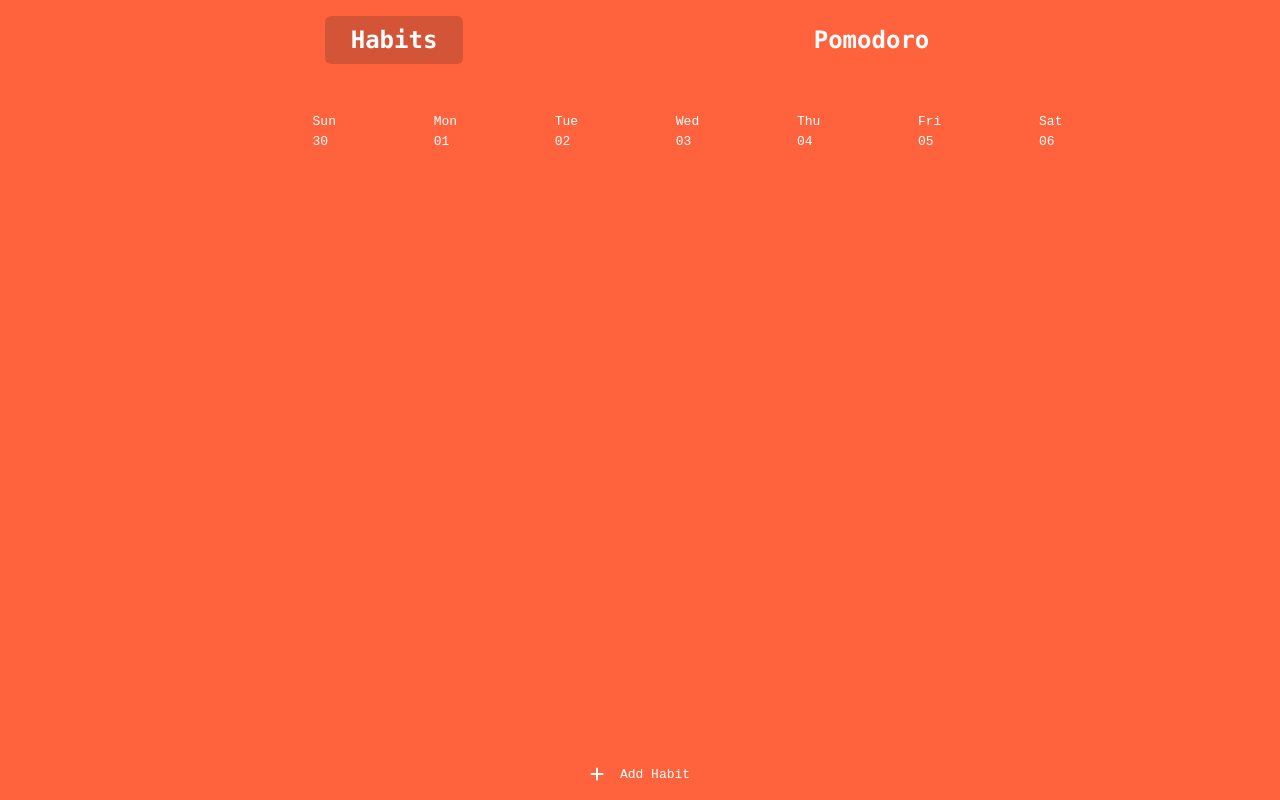
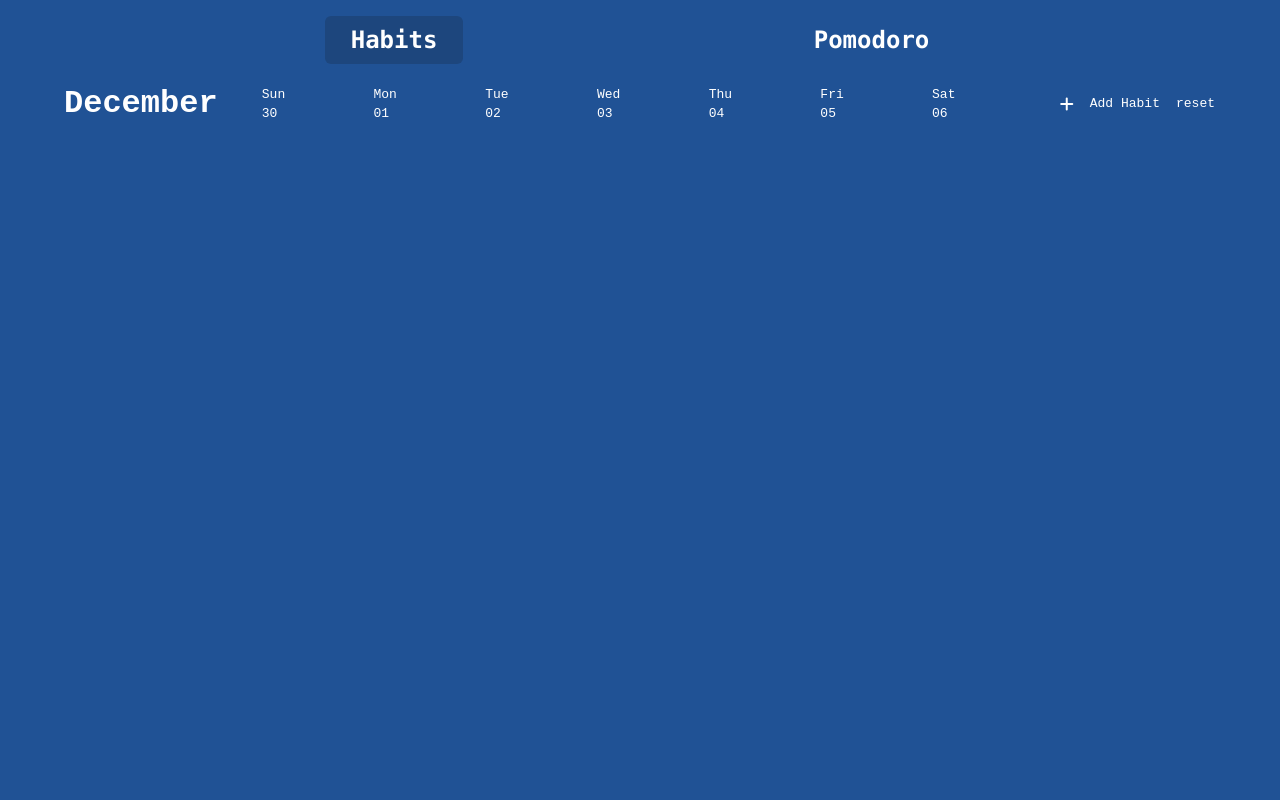
Before and after one commit to Miguel-Flandez/Pomodoro, a React (Vite) app: page / in a window 1280 px wide. Built offline with nearby package versions, Linux system fonts and the light colour scheme.

Commit message:
added localstorage saving

```diff
--- a/src/pages/Habits.jsx
+++ b/src/pages/Habits.jsx
@@ -48,9 +48,10 @@
 
     // inputs the habit name and schedule
     function handleHabitInput(value1, value2){
-        setHabits(prev=>{
+
+        const newEntry = (function(){
             if(editIndex!==null){
-                return prev.map((obj, i)=>{
+                return habits.map((obj, i)=>{
                 if(editIndex===i){
                     return {...obj, name:value1, schedule:value2}
                 }else{
@@ -58,7 +59,7 @@
                 }
                 })
             }else{
-                return [...prev,{
+                return [...habits,{
                 name: value1,
                 schedule: value2,
                 streak: 0,
@@ -66,29 +67,37 @@
                 }]
             }
 
-        }
+        })()
 
-    )
+        setHabits(newEntry);
+        localStorage.setItem('habits', JSON.stringify(newEntry))
+
         console.log(habits)
     }
 
     // function for habit checkbox
     function checkHabit(habitIndex, date){
-        setHabits(prev=>{
-                return prev.map((habit, index)=>habitIndex===index ?{
+
+        const updatedEntry = (function(){
+            return habits.map((habit, index)=>habitIndex===index ?{
                 ...habit,
                 daysCompleted: habit.daysCompleted.find(i=>i===date) ? habit.daysCompleted.filter(i=>i!==date) : [...habit.daysCompleted, date]
                 } : habit
 
 
-            )}
             )
+        })()
+        setHabits(updatedEntry)
+        localStorage.setItem('habits', JSON.stringify(updatedEntry))
     }
 
     // deletes the selected habit
     function handleDelete(value){
+
+        const deletedValue = (() => habits.filter((_,i)=>i!==deleteIndex))()
         if(value){
-            setHabits(prev=>prev.filter((_,i)=>i!==deleteIndex))
+            setHabits(deletedValue)
+            localStorage.setItem('habits', JSON.stringify(deletedValue))
             setDeleteIndex(null)
             setShowDeleteModal(false)
             return
@@ -102,24 +111,29 @@
 
     // sets the body's color
     useEffect(() => {
-      document.body.style.backgroundColor = '#ff633e'
+        const stored = localStorage.getItem('habits')
+
+        if(stored){
+            setHabits(JSON.parse(stored))
+        }
+
+        // localStorage.setItem('habits', [])
     }, [])
 
 
     return(
         <MyContext.Provider value={{deleteChoice, setDeleteChoice, setHabits}}>
+        <div className='h-screen overflow-hidden  bg-[#205295]'>
+
             <Header/>
-        <div className={`${showAddModal ? '' : '-translate-x-[100vw]'} fixed w-[30%] top-0 left-0 transition-all z-50`}>
+            <div className={`${showAddModal ? '' : '-translate-x-[100vw] opacity-0'} fixed  top-0 left-0 transition-all z-50`}>
                 <AddHabitModal addModalState={handleAddModal} habitHandler={handleHabitInput} editValues={habits[editIndex]} resetHandler={arg=> arg ? setEditIndex(null) : null}/>
             </div>
 
 
-
-        <div id='streak-container' className='w-[90vw] m-auto p-[2rem]'>
-
-
-            <div id="streaks" className='grid grid-cols-[2fr_repeat(7,1fr)_0.25fr] gap-[2vw] items-center'>
-                <div></div>
+            <div id='streak-container' className='flex flex-col w-[90vw] m-auto gap-[2vw] '>
+                <div className='grid grid-cols-[2fr_repeat(7,1fr)_2fr] gap-[2vw] items-center'>
+                    <div className='text-[2rem] font-bold'>{todate.toLocaleString("default", {month:"long"})}</div>
 
                         {sortedDays.map((day,i)=>(
                             <div className='flex flex-col' key={day}>
@@ -129,8 +143,24 @@
 
                         ))}
 
-                <div></div>
+                        <div className='flex'>
+                            <button className={`${showAddModal? 'hidden' : ''} flex gap-[1rem] items-center justify-center cursor-default hover:bg-[#1211112f] hover:rounded-md py-[0.5rem] px-[1rem]`}
+                                onClick={()=>setShowAddModal(true)}>
+                                <i className="fa-solid fa-plus"></i>
+                                <span className='whitespace-nowrap'>Add Habit</span>
+                            </button>
+                            {/* for testing */}
+                            <button id="reset" className='hover:bg-red-800' onClick={()=>{localStorage.setItem('habits', []);setHabits([])}}>reset</button>
+                            <div className={`${!showAddModal ? 'hidden' : ''}`}></div>
+                        </div>
 
+
+
+
+                </div>
+
+
+                <div id="streaks" className='grid grid-cols-[2fr_repeat(7,1fr)_2fr] gap-[2vw] auto-rows-min overflow-auto h-[80vh]'>
                     {habits.map((habit, index)=>(
                         <React.Fragment key={index}>
                             <span className="habit">{habit.name}</span>
@@ -139,13 +169,15 @@
                                 date.setDate(todate.getDate() - (6-id))
 
                             return(
-                            <div key={id} className={`${habit.daysCompleted.find(e=>e===date.getDate()) ? 'bg-white' : ''} ${habit.schedule?.find(n=>n===day)? '' : 'border-transparent! '} border-2 border-white rounded-md w-[2rem] h-[2rem]`}
-                             onClick={()=>checkHabit(index, date.getDate())}></div>
+                                <React.Fragment key={id}>
+                                    <button className={`${habit.daysCompleted.find(e=>e===date.getDate()) ? 'bg-white' : ''} ${habit.schedule?.find(n=>n===day)? '' : 'border-transparent! bg-transparent!'} border-2 rounded-md w-[2rem] h-[2rem]`}
+                                    onClick={()=>checkHabit(index, date.getDate())}></button>
+                                </React.Fragment>
                             )})}
 
-                        <div className='flex'>
-                            <i class="fa-solid fa-pen-to-square" onClick={()=>{setEditIndex(index);setShowAddModal(true);console.log(index);console.log(habits)}}></i>
-                            <i class="fa-solid fa-trash" onClick={()=>{setShowDeleteModal(true);setDeleteIndex(index)}}></i>
+                            <div className='flex justify-evenly'>
+                                <i className="fa-solid fa-pen-to-square hover:text-[#1211112f]" onClick={()=>{setEditIndex(index);setShowAddModal(true);console.log(index);console.log(habits)}}></i>
+                                <i className="fa-solid fa-trash hover:text-[#1211112f]" onClick={()=>{setShowDeleteModal(true);setDeleteIndex(index)}}></i>
                             </div>
                         </React.Fragment>
                     ))}
@@ -154,13 +186,7 @@
                 </div>
 
             </div>
-
-        <button className={`${showAddModal? 'hidden' : ''} absolute right-1/2 translate-x-1/2  bottom-2  flex gap-[1rem] items-center justify-center cursor-default hover:bg-[#1211112f] w-[10rem] hover:rounded-md py-[0.5rem] px-[2rem]`}
-        onClick={()=>setShowAddModal(true)}>
-            <i class="fa-solid fa-plus"></i>
-            <span className='text-mono whitespace-nowrap'>Add Habit</span>
-        </button>
-
+        </div>
 
 
 
```
Lines whose indentation alone changed are shown as unchanged.
